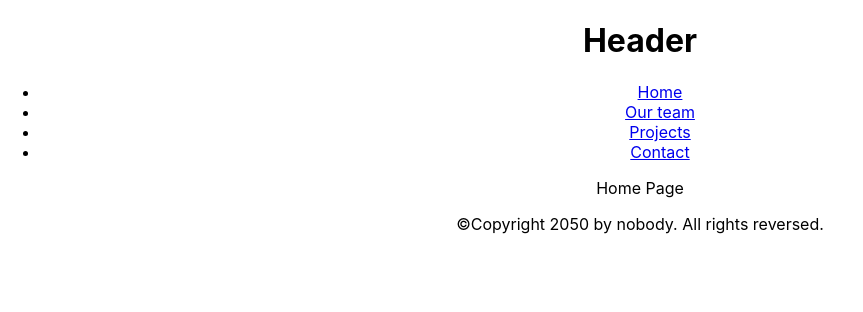
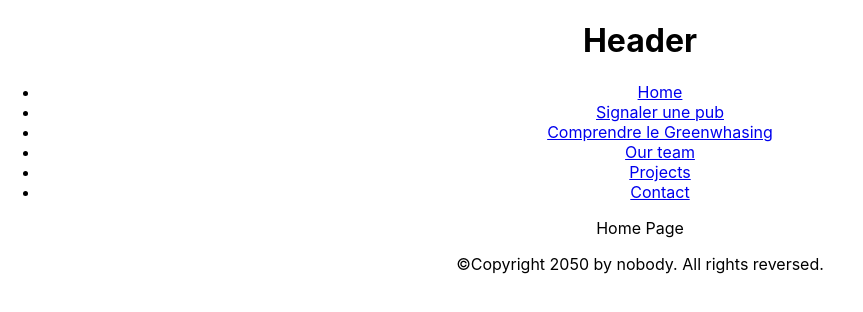
Before and after one commit to brissa-a/greenalert, a React (Create React App) app: page / in a window 1280 px wide. Shown: the top 312 px of the page, without its empty margins (0-863 px from the left). Built offline with nearby package versions, Linux system fonts and the light colour scheme.

Commit message:
feat: Added link to main v0 pages

```diff
--- a/src/App.tsx
+++ b/src/App.tsx
@@ -1,6 +1,9 @@
 import React from 'react';
 import './App.css';
 import {BrowserRouter, Route, Routes} from "react-router-dom";
+
+import ReportAnAdd from './pages/report-add';
+import AboutGreenwashing from './pages/about-greenwashing';
 
 function App() {
     return (
@@ -12,6 +15,8 @@ function App() {
             <nav>
                 <ul>
                     <li><a href="/">Home</a></li>
+                    <li><a href="/report-an-add">Signaler une pub</a></li>
+                    <li><a href="/about-greenwahsing">Comprendre le Greenwhasing</a></li>
                     <li><a href="/our-team">Our team</a></li>
                     <li><a href="#">Projects</a></li>
                     <li><a href="#">Contact</a></li>
@@ -22,6 +27,8 @@ function App() {
                     <Routes>
                         <Route path="/" element={<div>Home Page</div>}/>
                         <Route path="*" element={<div>404 not found</div>}/>
+                        <Route path="/report-an-add"element={<ReportAnAdd/>} />
+                        <Route path="/about-greenwahsing"element={<AboutGreenwashing/>} />
                     </Routes>
                 </BrowserRouter>
             </main>
```
